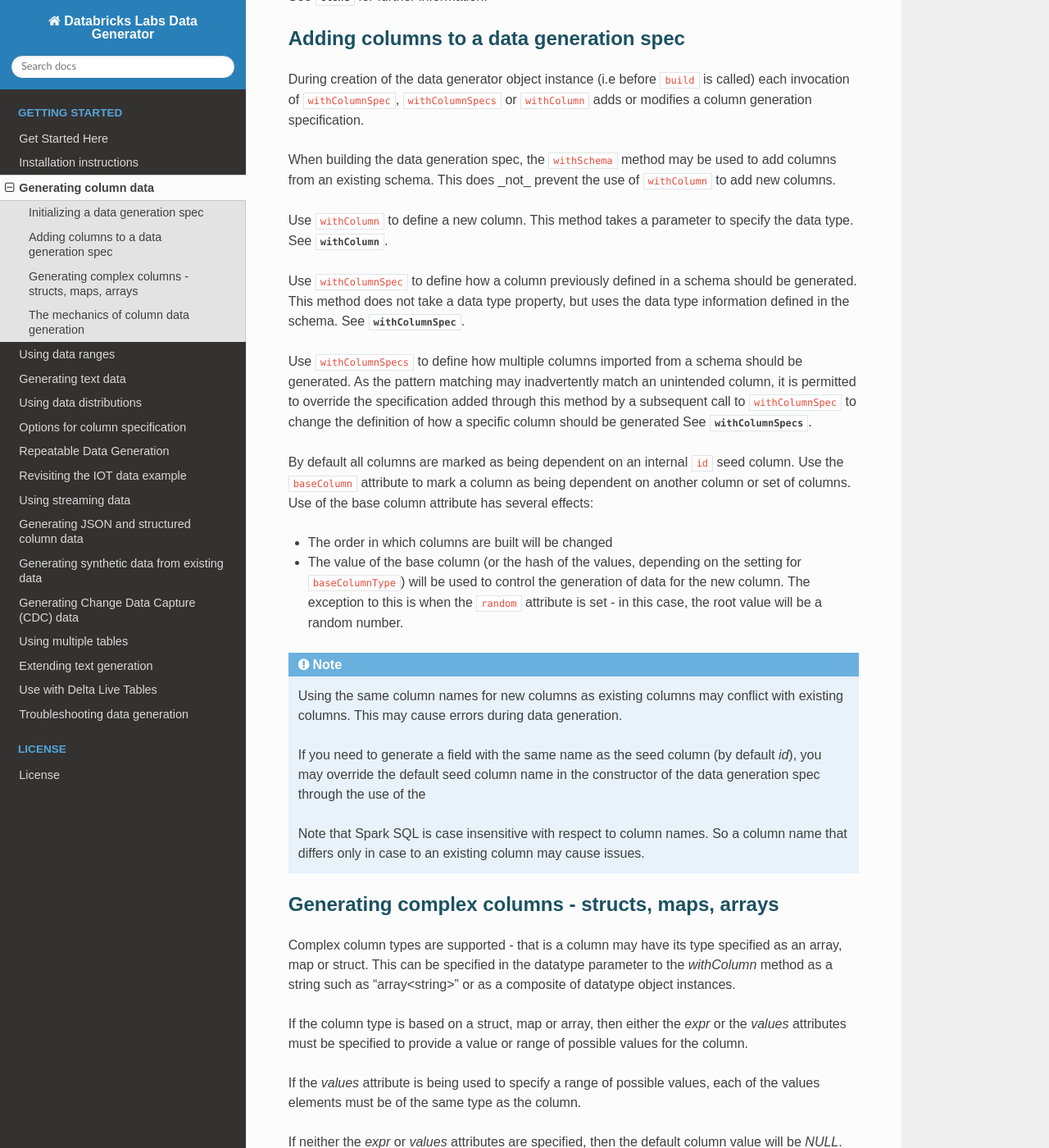
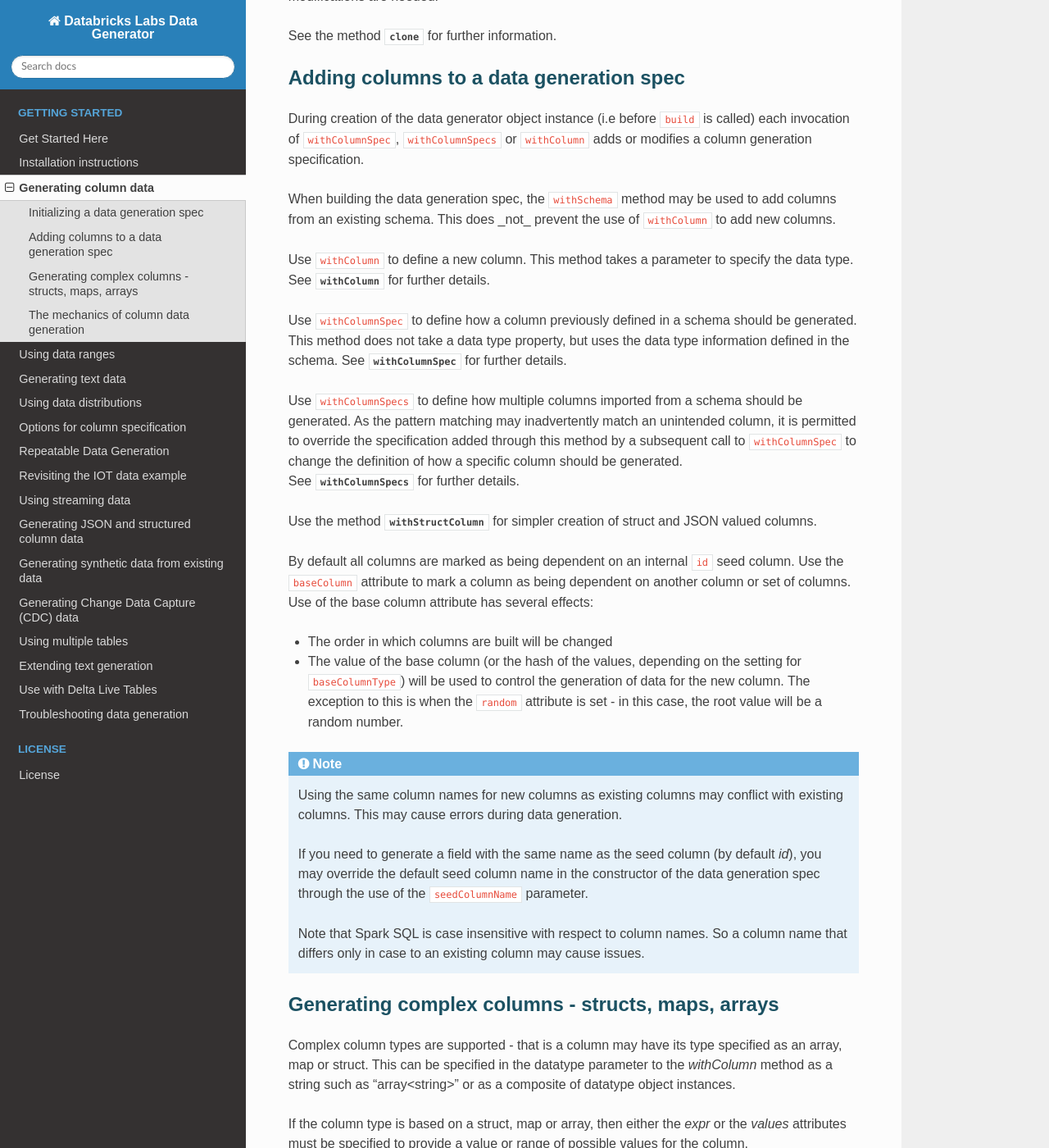
Before and after one commit to databrickslabs/dbldatagen, a Sphinx documentation site: the page built from docs/source/generating_column_data.rst, in a window 1280 px wide and 1400 px high, scrolled down 1196 px. Shown: the whole window at 82% size. Built offline with Sphinx 7.4.7 and the Read the Docs theme 2.0.0, drawn with Linux system fonts in a browser that asks for light colours; pages that are not in the unit, such as notebooks, are missing from menus; the version number is read from the project's files by our own code; some of the changed text lies outside the part shown.

Commit message:
doc updates

```diff
--- a/docs/source/generating_column_data.rst
+++ b/docs/source/generating_column_data.rst
@@ -13,6 +13,7 @@
 - Whether the generated data set will be a streaming or batch data set
 - How the column data should be generated and what the dependencies for each column are
 - How random and psuedo-random data is generated
+- The structure for structured columns and JSON valued columns
 
 .. seealso::
    See the following links for more details:
@@ -22,6 +23,7 @@
   * Controlling how existing columns are generated - :data:`~dbldatagen.data_generator.DataGenerator.withColumnSpec`
   * Adding column generation specs in bulk - :data:`~dbldatagen.data_generator.DataGenerator.withColumnSpecs`
   * Options for column generation - :doc:`options_and_features`
+  * Generating JSON and complex data - :doc:`generating_json_data`
 
 Column data is generated for all columns whether imported from a schema or explicitly added
 to a data specification. However, column data can be omitted from the final output, allowing columns to be used
@@ -43,7 +46,7 @@
 calling ``build`` again is not recommended. We recommend the use of the ``clone`` method to make a new data generation
 specification similar to an existing one if further modifications are needed.
 
-See :data:`~dbldatagen.data_generator.DataGenerator.clone` for further information.
+See the method :data:`~dbldatagen.data_generator.DataGenerator.clone` for further information.
 
 Adding columns to a data generation spec
 ----------------------------------------
@@ -55,18 +58,21 @@
 When building the data generation spec, the ``withSchema`` method may be used to add columns from an existing schema.
 This does _not_ prevent the use of ``withColumn`` to add new columns.
 
-Use ``withColumn`` to define a new column. This method takes a parameter to specify the data type.
-See :data:`~dbldatagen.data_generator.DataGenerator.withColumn`.
+| Use ``withColumn`` to define a new column. This method takes a parameter to specify the data type.
+| See :data:`~dbldatagen.data_generator.DataGenerator.withColumn` for further details.
 
 Use ``withColumnSpec`` to define how a column previously defined in a schema should be generated. This method does not
 take a data type property, but uses the data type information defined in the schema.
-See :data:`~dbldatagen.data_generator.DataGenerator.withColumnSpec`.
+See :data:`~dbldatagen.data_generator.DataGenerator.withColumnSpec` for further details.
 
-Use ``withColumnSpecs`` to define how multiple columns imported from a schema should be generated.
-As the pattern matching may inadvertently match an unintended column, it is permitted to override the specification
-added through this method by a subsequent call to ``withColumnSpec`` to change the definition of how a specific column
-should be generated
-See :data:`~dbldatagen.data_generator.DataGenerator.withColumnSpecs`.
+| Use ``withColumnSpecs`` to define how multiple columns imported from a schema should be generated.
+  As the pattern matching may inadvertently match an unintended column, it is permitted to override the specification
+  added through this method by a subsequent call to ``withColumnSpec`` to change the definition of how a specific column
+  should be generated.
+| See :data:`~dbldatagen.data_generator.DataGenerator.withColumnSpecs` for further details.
+
+Use the method :data:`~dbldatagen.data_generator.DataGenerator.withStructColumn` for simpler creation of struct and
+JSON valued columns.
 
 By default all columns are marked as being dependent on an internal ``id`` seed column.
 Use the ``baseColumn`` attribute to mark a column as being dependent on another column or set of columns.
@@ -85,6 +91,7 @@
 
   If you need to generate a field with the same name as the seed column (by default `id`), you may override
   the default seed column name in the constructor of the data generation spec through the use of the
+  ``seedColumnName`` parameter.
 
 
   Note that Spark SQL is case insensitive with respect to column names.
@@ -127,6 +134,12 @@
 
    df = ds.build()
 
+| The helper method ``withStructColumn`` of the ``DataGenerator`` class enables simpler definition of structured
+  and JSON valued columns.
+| See the documentation for the method :data:`~dbldatagen.data_generator.DataGenerator.withStructColumn` for
+  further details.
+
+
 The mechanics of column data generation
 ---------------------------------------
 The data set is generated when the ``build`` method is invoked on the data generation instance.
```
Also changed, not shown: other parts of docs/source/generating_column_data.rst (+2 -1 lines), docs/source/generating_json_data.rst (+17 -2 lines), 1 other file.
